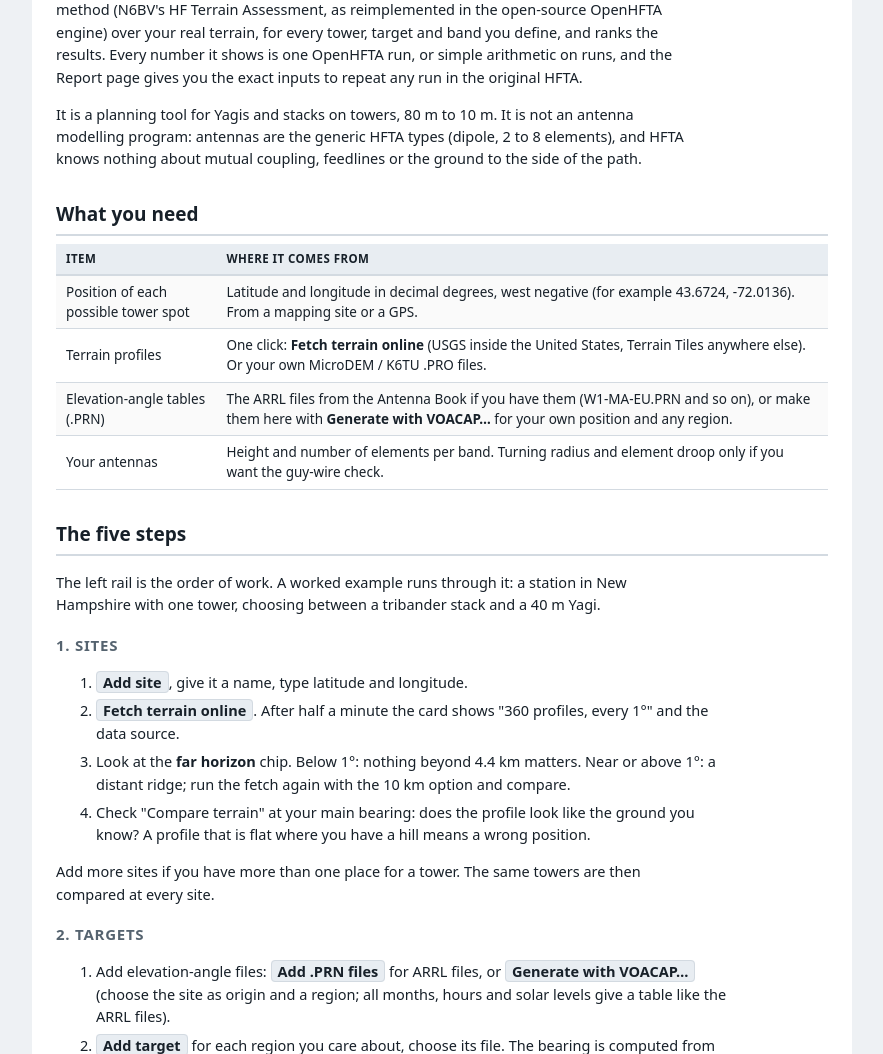
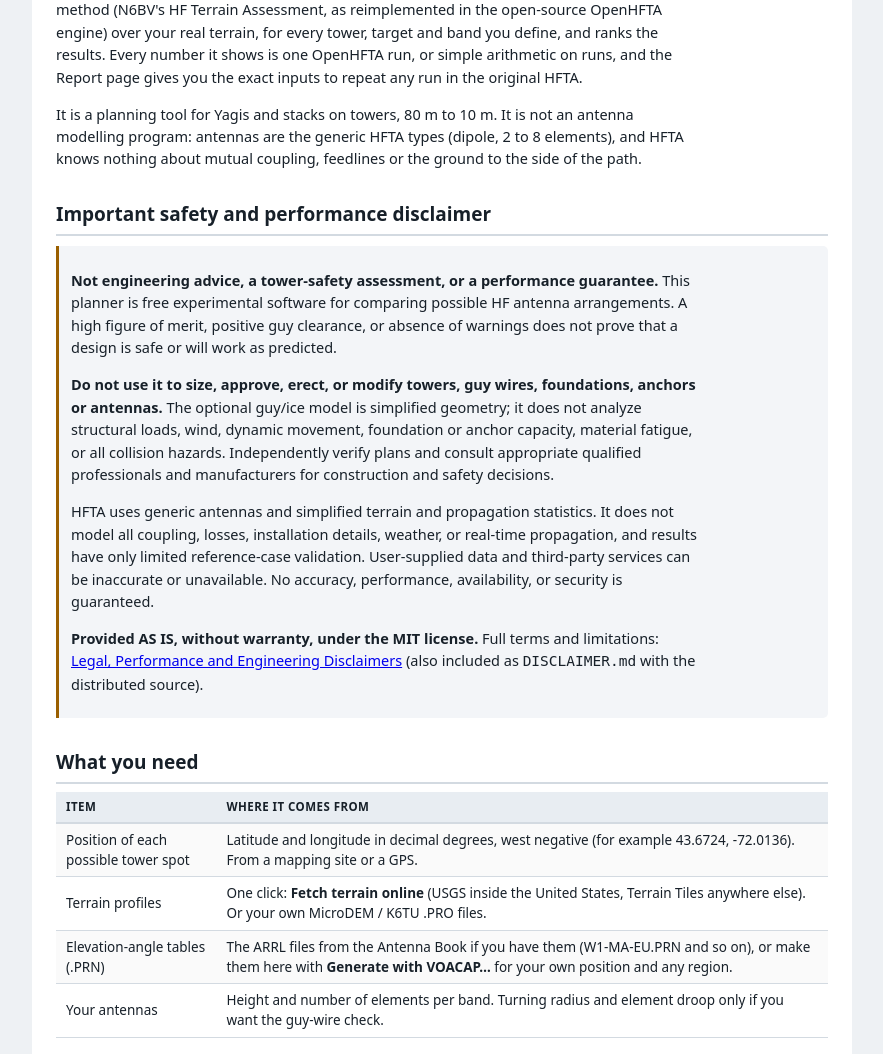
Before and after one commit to W7IV/hfta-stack-planner, a Flask app: page /guide in a window 1280 px wide. Shown: the part 264-1318 px from the top of the page, without its empty margins (198-1081 px from the left). Run offline with Flask 3, Linux system fonts and the light colour scheme.

Commit message:
docs: make legal RF and safety limitations conspicuous

```diff
--- a/templates/guide.html
+++ b/templates/guide.html
@@ -32,6 +32,24 @@
   gives you the exact inputs to repeat any run in the original HFTA.</p>
   <p>It is a planning tool for Yagis and stacks on towers, 80 m to 10 m. It is not an antenna modelling program: antennas are the generic HFTA types
   (dipole, 2 to 8 elements), and HFTA knows nothing about mutual coupling, feedlines or the ground to the side of the path.</p>
+
+  <h2 id="safety-disclaimer">Important safety and performance disclaimer</h2>
+  <div class="warn">
+    <p><b>Not engineering advice, a tower-safety assessment, or a performance guarantee.</b> This planner is
+    free experimental software for comparing possible HF antenna arrangements. A high figure of merit,
+    positive guy clearance, or absence of warnings does not prove that a design is safe or will work as predicted.</p>
+    <p><b>Do not use it to size, approve, erect, or modify towers, guy wires, foundations, anchors or antennas.</b>
+    The optional guy/ice model is simplified geometry; it does not analyze structural loads, wind, dynamic movement,
+    foundation or anchor capacity, material fatigue, or all collision hazards. Independently verify plans and
+    consult appropriate qualified professionals and manufacturers for construction and safety decisions.</p>
+    <p>HFTA uses generic antennas and simplified terrain and propagation statistics. It does not model all
+    coupling, losses, installation details, weather, or real-time propagation, and results have only limited
+    reference-case validation. User-supplied data and third-party services can be inaccurate or unavailable.
+    No accuracy, performance, availability, or security is guaranteed.</p>
+    <p><b>Provided AS IS, without warranty, under the MIT license.</b> Full terms and limitations:
+    <a href="https://github.com/W7IV/hfta-stack-planner/blob/main/DISCLAIMER.md" target="_blank" rel="noopener">Legal, Performance and Engineering Disclaimers</a>
+    (also included as <code>DISCLAIMER.md</code> with the distributed source).</p>
+  </div>
 
   <h2>What you need</h2>
   <table>
@@ -100,7 +118,7 @@
     <li>No mutual coupling: a stack closer than about 0.3 wavelength is rated too well. The spacing warnings mark this.</li>
     <li>Perfect phasing and power split, no feedline loss, no wind.</li>
     <li>One terrain slice per heading. A hill 30° off the bearing does not exist for it.</li>
-    <li>The guy check is a geometry check with a documented sag model. Your tower engineer's calculation takes precedence for construction.</li>
+    <li>The guy check is a simplified geometry screen, <b>not</b> a safe-clearance or structural determination. Independent qualified engineering is required for design decisions.</li>
     <li>Terrain data measures tree tops. Elevation-angle tables are statistics over a solar cycle, not tonight's opening.</li>
     <li>The soil setting hardly matters. HFTA models horizontal antennas, and the ground reflection at low angles is almost the same for every soil: under 0.2 dB of FOM on 80 m, under 0.1 dB from 40 m up, water included. Leave it at Average. (Ground constants matter a great deal for verticals and for ground loss in NEC models; K6STI's HF ground constants page is the reference for that work.)</li>
   </ul>
```
